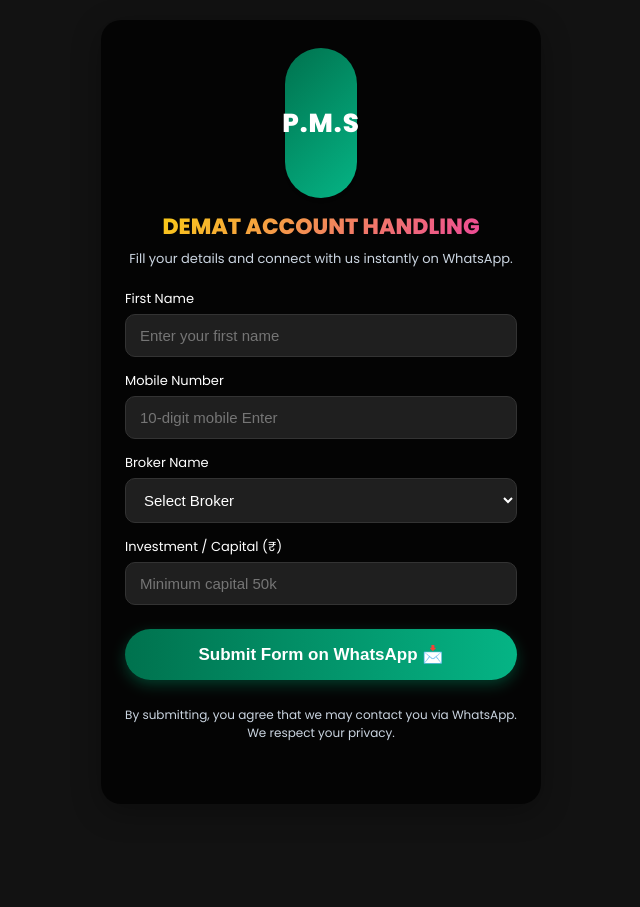
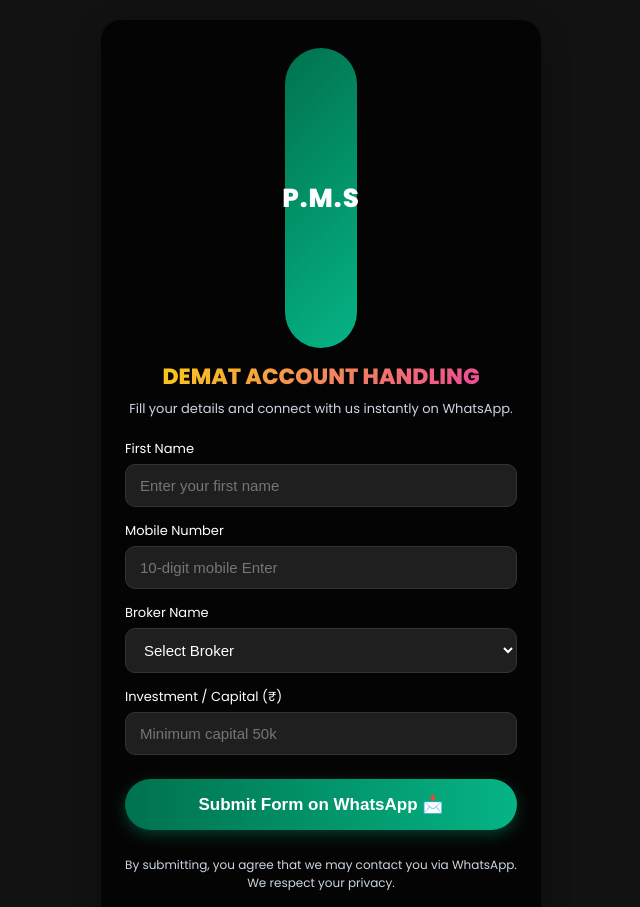
Before and after one commit to timepublicationcom-sketch/Leads-Form, a plain HTML site: page index.html in a window 1280 px wide. Shown: the top 907 px of the page, without its empty margins (319-959 px from the left). Before the commit the page ends 824 px from the top, so only its background shows below. Drawn offline with Linux system fonts and the light colour scheme.

Commit message:
Update index.html

```diff
--- a/index.html
+++ b/index.html
@@ -54,7 +54,7 @@
 
     .brand{display:flex;justify-content:center;align-items:center;flex-direction:column;text-align:center;margin-bottom:20px;position:relative;z-index:1}
 
-    .logo{width:72px;height:150px;border-radius:50px;background:linear-gradient(135deg,var(--primary),var(--secondary));display:flex;align-items:center;justify-content:center;font-size:26px;font-weight:800;color:#fff;letter-spacing:1px;box-shadow:0 4px 12px rgba(0,0,0,0.4);margin-bottom:12px}
+    .logo{width:72px;height:300px;border-radius:50px;background:linear-gradient(135deg,var(--primary),var(--secondary));display:flex;align-items:center;justify-content:center;font-size:26px;font-weight:800;color:#fff;letter-spacing:1px;box-shadow:0 4px 12px rgba(0,0,0,0.4);margin-bottom:12px}
 
     .title{font-size:22px;font-weight:800;text-transform:uppercase;background:var(--title-gradient);-webkit-background-clip:text;-webkit-text-fill-color:transparent;}
 
```
